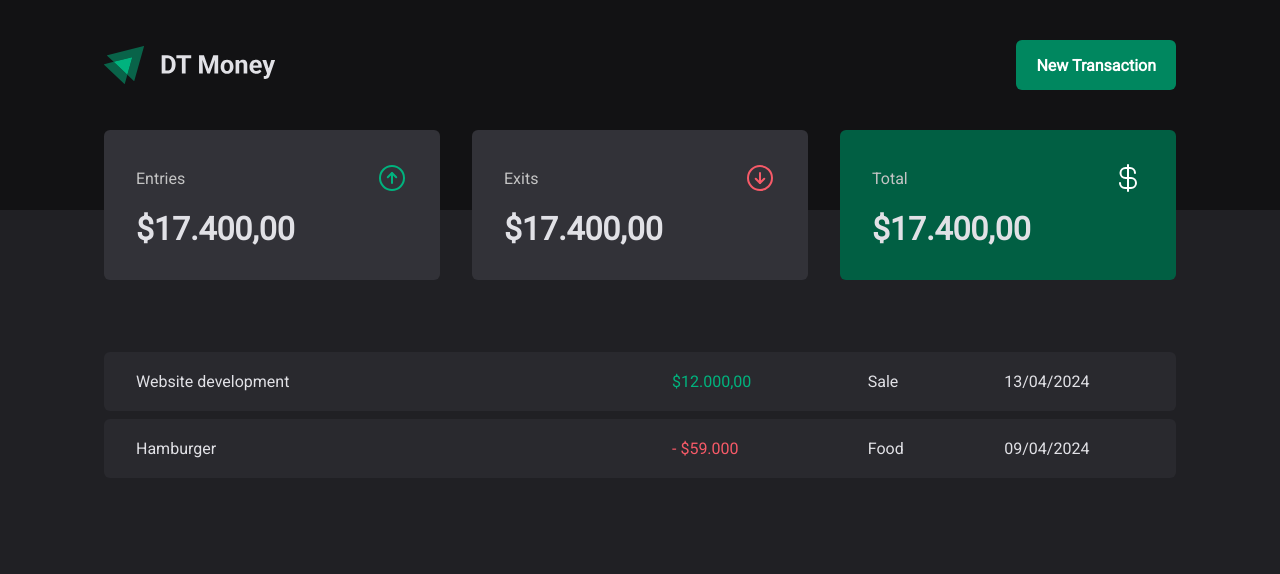
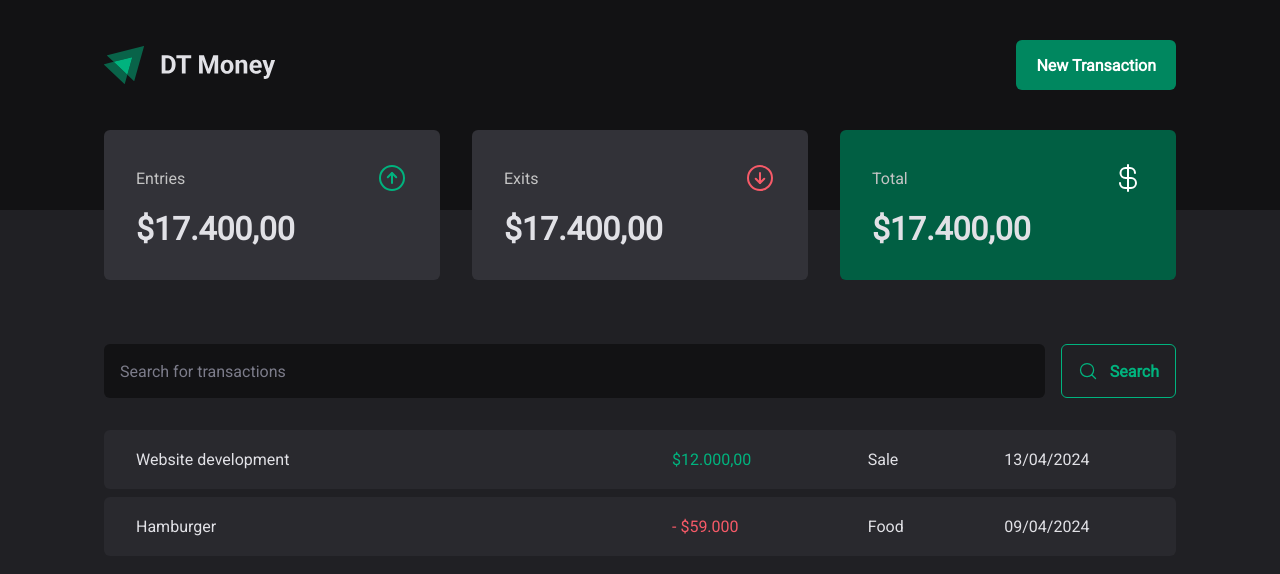
Before and after one commit to erikaperciliano/dtMoney, a React (Vite) app: page / in a window 1280 px wide. Shown: the top 574 px of the page. Built offline with nearby package versions, Linux system fonts and the light colour scheme.

Commit message:
feat: add SearchForm

```diff
--- /dev/null
+++ b/src/pages/Transactions/components/SearchForm/index.tsx
@@ -0,0 +1,15 @@
+import { MagnifyingGlass } from 'phosphor-react';
+import { SearchFormContainer } from './styles';
+
+export function SearchForm() {
+    return (
+        <SearchFormContainer>
+            <input type='text' placeholder='Search for transactions'/>
+
+            <button type='submit'>
+                <MagnifyingGlass size={20}/>
+                Search
+            </button>
+        </SearchFormContainer>
+    )
+}
--- /dev/null
+++ b/src/pages/Transactions/components/SearchForm/styles.ts
@@ -0,0 +1,42 @@
+import styled from "styled-components";
+
+export const SearchFormContainer = styled.form`
+    display: flex;
+    gap: 1rem;
+
+
+    input {
+        flex: 1;
+        border-radius: 6px;
+        border: 0;
+        background: ${(props) => props.theme['gray-900']};
+        color: ${(props) => props.theme['gray-300']};
+        padding: 1rem;
+
+        &::placeholder {
+            color: ${(props) => props.theme['gray-500']};
+        }
+    }
+
+    button {
+        display: flex;
+        align-items: center;
+        gap: 0.75rem;
+
+        border: 0;
+        padding: 1rem;
+        background: transparent;
+        border: 1px solid ${(props) => props.theme['green-300']};
+        color: ${(props) => props.theme['green-300']};
+        font-weight: bold;
+        border-radius: 6px;
+
+        &:hover {
+            background: ${(props) => props.theme['green-500']};
+            border-color: 1px solid ${(props) => props.theme['green-500']};
+            color: ${(props) => props.theme['white']};
+            transition: background-color 0.2s, color 0.2s, border-color 0.2s;
+            cursor: pointer;
+        }
+    }
+`;
--- a/src/pages/Transactions/index.tsx
+++ b/src/pages/Transactions/index.tsx
@@ -1,5 +1,6 @@
 import { Header } from "../../components/Header";
 import { Summary } from "../../components/Summary";
+import { SearchForm } from "./components/SearchForm";
 import { PriceHighlight, TransactionContainer, TransactionsTable } from "./styles";
 
 export function Transactions () {
@@ -9,6 +10,8 @@
             <Summary />
 
             <TransactionContainer>
+                <SearchForm/>
+
                 <TransactionsTable>
                     <tbody>
                         <tr>
--- a/src/pages/Transactions/styles.ts
+++ b/src/pages/Transactions/styles.ts
@@ -11,7 +11,7 @@
     width: 100%;
     border-collapse: separate;
     border-spacing: 0 0.5rem;
-    /*margin-top: 1.5rem; */
+    margin-top: 1.5rem;
 
     td {
         padding: 1.25rem 2rem;
```
